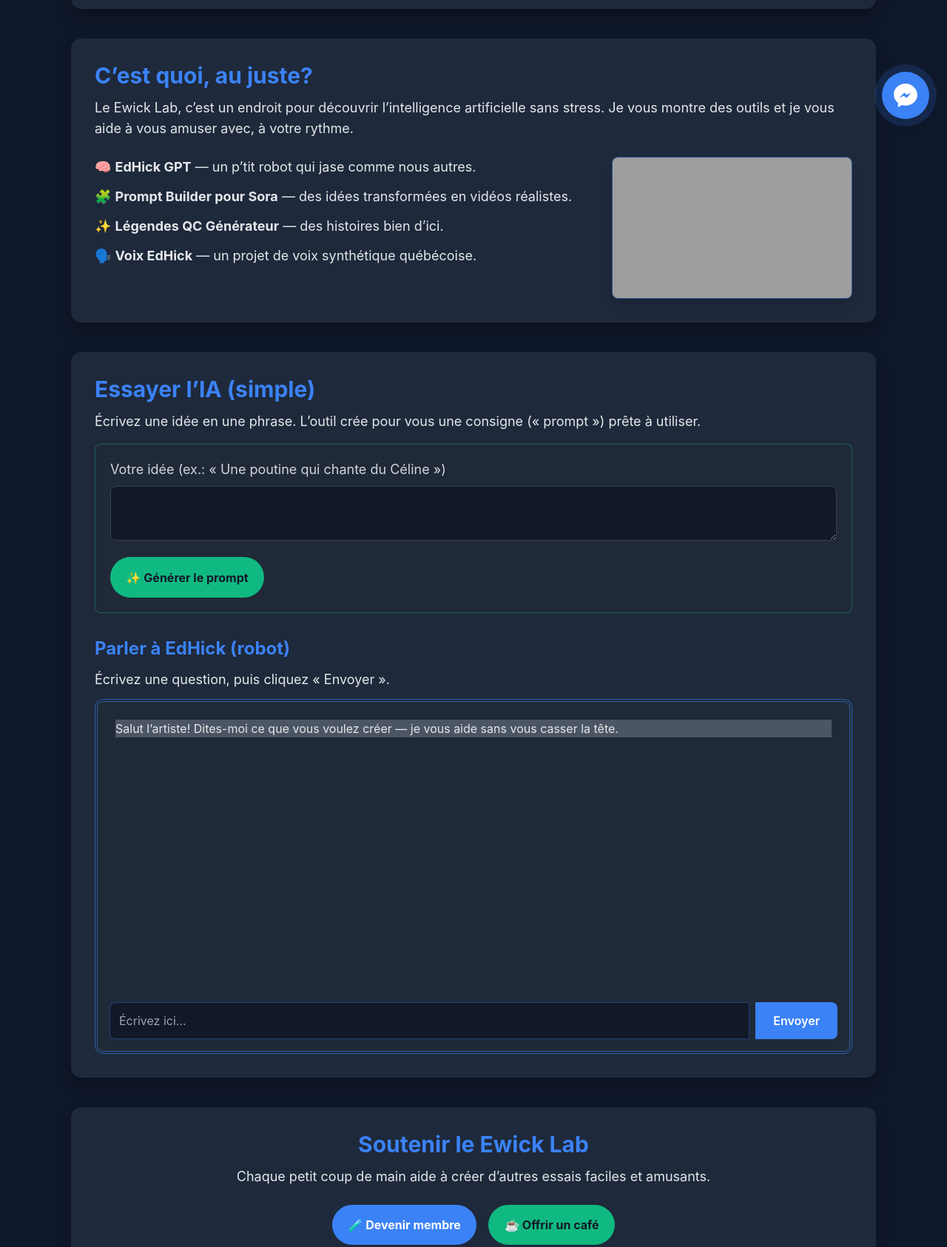
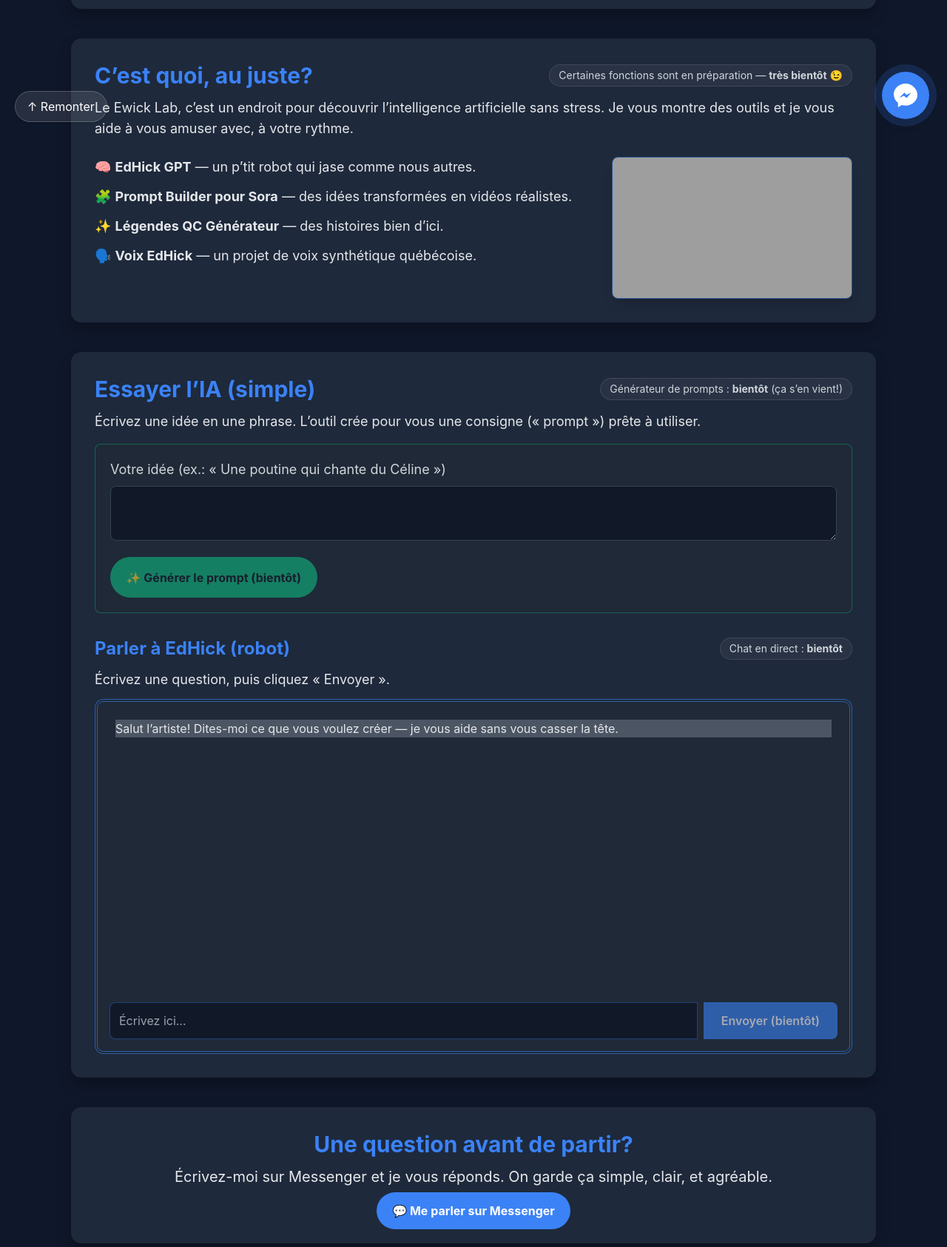
Before and after one commit to Etropal00/etropal00.github.io, a plain HTML site: page index.html in a window 1280 px wide. Shown: the part 615-2301 px from the top of the page at 74% size. Drawn offline with nearby package versions, Linux system fonts and the light colour scheme; grey boxes are pictures that could not be loaded.

Commit message:
Update index.html
chu meler

```diff
--- a/index.html
+++ b/index.html
@@ -30,9 +30,13 @@
     .pulse-ring{ position:absolute; inset:0; border-radius:9999px; box-shadow:0 0 0 0 rgba(59,130,246,.65); animation:pulse 2.2s ease-out infinite; pointer-events:none }
     @keyframes pulse{0%{box-shadow:0 0 0 0 rgba(59,130,246,.65);opacity:1}70%{box-shadow:0 0 0 18px rgba(59,130,246,0);opacity:.25}100%{box-shadow:0 0 0 0 rgba(59,130,246,0);opacity:0}}
     @media (prefers-reduced-motion: reduce){ .pulse-ring{animation:none} }
+    /* Liens “bientôt” (désactivés visuellement) */
+    .soon { opacity:.6; cursor:not-allowed; pointer-events:none }
+    /* Bouton remonter en haut */
+    .to-top { position:fixed; left:1.25rem; bottom:1.25rem; }
   </style>
 
-  <!-- Variables et instructions -->
+  <!-- Variables / API (comme avant) -->
   <script>
     const apiKey = "";
     const API_URL = `https://generativelanguage.googleapis.com/v1beta/models/gemini-2.5-flash-preview-09-2025:generateContent?key=${apiKey}`;
@@ -70,7 +74,7 @@
       </p>
     </header>
 
-    <!-- NOUVELLE SECTION EN HAUT : NOTE CONVIVIALE -->
+    <!-- NOTE CONVIVIALE (haut) -->
     <section class="section-card p-6 md:p-8 mt-8 text-center">
       <h2 class="text-3xl font-bold mb-3 text-lab-accent">On peut jaser de votre projet?</h2>
       <p class="text-xl text-gray-200 mb-5">
@@ -83,8 +87,14 @@
 
     <!-- LE CONCEPT -->
     <section class="section-card p-6 md:p-8 mt-10">
-      <h2 class="text-3xl font-bold mb-3 text-lab-accent">C’est quoi, au juste?</h2>
-      <p class="text-lg text-gray-200">
+      <div class="flex items-center justify-between flex-wrap gap-3">
+        <h2 class="text-3xl font-bold text-lab-accent">C’est quoi, au juste?</h2>
+        <span class="text-sm text-gray-300 bg-white/5 border border-white/10 px-3 py-1 rounded-full">
+          Certaines fonctions sont en préparation — <b>très bientôt</b> 😉
+        </span>
+      </div>
+
+      <p class="text-lg text-gray-200 mt-3">
         Le Ewick Lab, c’est un endroit pour découvrir l’intelligence artificielle sans stress.
         Je vous montre des outils et je vous aide à vous amuser avec, à votre rythme.
       </p>
@@ -96,7 +106,6 @@
           <li>✨ <b>Légendes QC Générateur</b> — des histoires bien d’ici.</li>
           <li>🗣️ <b>Voix EdHick</b> — un projet de voix synthétique québécoise.</li>
         </ul>
-        <!-- Remplacement par l’image réelle -->
         <div class="lg:col-span-1 mt-2 md:mt-0 flex justify-center items-center">
           <img
             src="https://etropal00.github.io/photo.png"
@@ -110,8 +119,14 @@
 
     <!-- ESSAYER L’IA -->
     <section id="essayer-ia" class="section-card p-6 md:p-8 mt-10">
-      <h2 class="text-3xl font-bold mb-3 text-lab-accent">Essayer l’IA (simple)</h2>
-      <p class="text-lg text-gray-200 mb-4">
+      <div class="flex items-center justify-between flex-wrap gap-3">
+        <h2 class="text-3xl font-bold text-lab-accent">Essayer l’IA (simple)</h2>
+        <span class="text-sm text-gray-300 bg-white/5 border border-white/10 px-3 py-1 rounded-full">
+          Générateur de prompts : <b>bientôt</b> (ça s’en vient!)
+        </span>
+      </div>
+
+      <p class="text-lg text-gray-200 mt-3 mb-4">
         Écrivez une idée en une phrase. L’outil crée pour vous une consigne (« prompt ») prête à utiliser.
       </p>
 
@@ -122,9 +137,10 @@
         <textarea id="promptBuilderInput" rows="2"
                   class="w-full p-3 rounded-lg bg-gray-900 border border-gray-700 text-white focus:ring-2 focus:ring-lab-secondary focus:outline-none"></textarea>
         <div class="mt-4 flex items-center gap-3">
-          <button onclick="generatePrompt()" id="generatePromptButton"
-                  class="btn-lg bg-lab-secondary text-gray-900 hover:bg-lab-secondary/85" disabled>
-            ✨ Générer le prompt
+          <button id="generatePromptButton"
+                  class="btn-lg bg-lab-secondary text-gray-900 soon"
+                  aria-disabled="true" title="Fonction en préparation — très bientôt">
+            ✨ Générer le prompt (bientôt)
           </button>
           <span id="promptLoading" class="hidden text-lab-secondary">Chargement…</span>
         </div>
@@ -132,8 +148,13 @@
       </div>
 
       <div class="mt-8">
-        <h3 class="text-2xl font-bold mb-3 text-lab-accent">Parler à EdHick (robot)</h3>
-        <p class="text-lg text-gray-200 mb-3">Écrivez une question, puis cliquez « Envoyer ».</p>
+        <div class="flex items-center justify-between flex-wrap gap-3">
+          <h3 class="text-2xl font-bold text-lab-accent">Parler à EdHick (robot)</h3>
+          <span class="text-sm text-gray-300 bg-white/5 border border-white/10 px-3 py-1 rounded-full">
+            Chat en direct : <b>bientôt</b>
+          </span>
+        </div>
+        <p class="text-lg text-gray-200 mt-3 mb-3">Écrivez une question, puis cliquez « Envoyer ».</p>
 
         <div class="w-full h-[480px] bg-gray-800 rounded-xl p-4 border-4 border-double border-lab-accent/60 flex flex-col">
           <div id="chatContainer" class="flex-grow overflow-y-auto space-y-3 p-2">
@@ -143,11 +164,11 @@
           </div>
           <div class="flex gap-2 pt-3">
             <input id="messageInput" type="text" placeholder="Écrivez ici…"
-                   class="flex-grow p-3 rounded-l-lg bg-gray-900 border border-lab-accent/40 text-white focus:ring-2 focus:ring-lab-accent focus:outline-none"
-                   onkeydown="if(event.key==='Enter') sendMessage()">
-            <button id="sendButton" onclick="sendMessage()"
-                    class="bg-lab-accent text-white font-semibold px-6 rounded-r-lg hover:bg-lab-accent/85" disabled>
-              Envoyer
+                   class="flex-grow p-3 rounded-l-lg bg-gray-900 border border-lab-accent/40 text-white focus:ring-2 focus:ring-lab-accent focus:outline-none">
+            <button id="sendButton"
+                    class="bg-lab-accent text-white font-semibold px-6 rounded-r-lg soon"
+                    aria-disabled="true" title="Fonction en préparation — très bientôt">
+              Envoyer (bientôt)
             </button>
           </div>
           <div id="chatLoading" class="hidden text-center mt-2 text-lab-accent">EdHick réfléchit…</div>
@@ -155,14 +176,14 @@
       </div>
     </section>
 
-    <!-- SOUTENIR -->
+    <!-- NOTE CONVIVIALE (bas) -->
     <section class="section-card p-6 md:p-8 mt-10 text-center">
-      <h2 class="text-3xl font-bold mb-3 text-lab-accent">Soutenir le Ewick Lab</h2>
-      <p class="text-lg text-gray-200 mb-6">Chaque petit coup de main aide à créer d’autres essais faciles et amusants.</p>
-      <div class="flex flex-col sm:flex-row gap-4 justify-center">
-        <a href="#" class="btn-lg bg-lab-accent text-white hover:bg-lab-accent/85">🧪 Devenir membre</a>
-        <a href="#" class="btn-lg bg-lab-secondary text-gray-900 hover:bg-lab-secondary/85">☕ Offrir un café</a>
-      </div>
+      <h2 class="text-3xl font-bold mb-3 text-lab-accent">Une question avant de partir?</h2>
+      <p class="text-xl text-gray-200 mb-5">
+        Écrivez-moi sur Messenger et je vous réponds. On garde ça simple, clair, et agréable.
+      </p>
+      <a href="https://m.me/Etropal68" target="_blank" rel="noopener"
+         class="btn-lg bg-lab-accent text-white hover:bg-lab-accent/85">💬 Me parler sur Messenger</a>
     </section>
 
     <!-- PIED DE PAGE -->
@@ -182,7 +203,13 @@
     </svg>
   </a>
 
-  <!-- SCRIPTS -->
+  <!-- Bouton “Remonter en haut” -->
+  <button class="to-top bg-white/10 hover:bg-white/20 border border-white/20 text-white rounded-full px-4 py-2 shadow"
+          onclick="window.scrollTo({top:0,behavior:'smooth'})" aria-label="Remonter en haut">
+    ↑ Remonter
+  </button>
+
+  <!-- SCRIPTS (les fonctionnalités à venir restent mentionnées “bientôt”) -->
   <script>
     async function fetchWithBackoff(url, options, retries=3, delay=1000){
       for(let i=0;i<retries;i++){
@@ -198,18 +225,14 @@
       }
     }
 
+    // (Les handlers d’origine restent, mais les boutons sont visuellement désactivés)
     const chatContainer=document.getElementById('chatContainer');
     const messageInput=document.getElementById('messageInput');
     const sendButton=document.getElementById('sendButton');
     const chatLoading=document.getElementById('chatLoading');
     let chatHistory=[];
 
-    window.onload=function(){
-      if(sendButton) sendButton.disabled=false;
-      const btn=document.getElementById('generatePromptButton');
-      if(btn) btn.disabled=false;
-    };
-
+    // On n’active pas les boutons (ils restent “bientôt”)
     function addMessage(text,isUser){
       const div=document.createElement('div');
       div.className=`chat-message text-white text-base ${isUser?'user-message':'ai-message'}`;
@@ -217,74 +240,6 @@
       chatContainer.appendChild(div);
       chatContainer.scrollTop=chatContainer.scrollHeight;
     }
-
-    async function sendMessage(){
-      const userQuery=messageInput.value.trim();
-      if(!userQuery) return;
-      addMessage(userQuery,true);
-      messageInput.value='';
-      chatHistory.push({role:"user",parts:[{text:userQuery}]});
-      sendButton.disabled=true;
-      chatLoading.classList.remove('hidden');
-
-      const payload={
-        contents:chatHistory,
-        tools:[{"google_search":{}}],
-        systemInstruction:{parts:[{text:SYSTEM_INSTRUCTION_EDHICK}]},
-      };
-
-      try{
-        const res=await fetchWithBackoff(API_URL,{method:'POST',headers:{'Content-Type':'application/json'},body:JSON.stringify(payload)});
-        const data=await res.json();
-        const c=data.candidates?.[0];
-        if(c && c.content?.parts?.[0]?.text){
-          const t=c.content.parts[0].text;
-          addMessage(t,false);
-          chatHistory.push({role:"model",parts:[{text:t}]});
-        }else{
-          addMessage("Désolé, j’ai pogné un bug! Peux-tu reformuler?", false);
-        }
-      }catch(e){
-        console.error("Erreur Gemini API:", e);
-        addMessage("Oups, le serveur est parti en sucette. Réessaie tantôt, mon chum.", false);
-      }finally{
-        sendButton.disabled=false;
-        chatLoading.classList.add('hidden');
-      }
-    }
-
-    async function generatePrompt(){
-      const idea=document.getElementById('promptBuilderInput').value.trim();
-      const out=document.getElementById('promptOutput');
-      const load=document.getElementById('promptLoading');
-      const btn=document.getElementById('generatePromptButton');
-
-      if(!idea){ out.innerText="Écrivez une idée d’abord 🙂"; out.classList.remove('hidden'); return; }
-
-      btn.disabled=true; out.classList.add('hidden'); load.classList.remove('hidden');
-
-      const q=`Détaille et améliore cette idée pour créer un prompt ultra-réaliste de type Sora ou Gemini. Ajoute des détails de caméra, d'éclairage, de texture et de style visuel. Fais-le de manière créative et amusante, en gardant l'esprit d'EdHick, mais produis le résultat final en format de prompt technique (une seule ligne, en anglais, sans introductions ni explications, pour une IA générative). L'idée est : "${idea}"`;
-
-      const payload={
-        contents:[{parts:[{text:q}]}],
-        systemInstruction:{parts:[{text:"Tu es un assistant expert en 'Prompt Engineering' pour les modèles de génération de vidéo (Sora) et d'image (Gemini)."}]},
-      };
-
-      try{
-        const res=await fetchWithBackoff(API_URL,{method:'POST',headers:{'Content-Type':'application/json'},body:JSON.stringify(payload)});
-        const data=await res.json();
-        const txt=data.candidates?.[0]?.content?.parts?.[0]?.text || "Erreur de génération du prompt.";
-        out.innerText=txt.trim();
-        out.classList.remove('hidden');
-      }catch(e){
-        console.error("Erreur Prompt Builder API:", e);
-        out.innerText="Désolé, j’ai fait un 404. Réessaie 🙂";
-        out.classList.remove('hidden');
-      }finally{
-        btn.disabled=false;
-        load.classList.add('hidden');
-      }
-    }
   </script>
 </body>
 </html>
```
